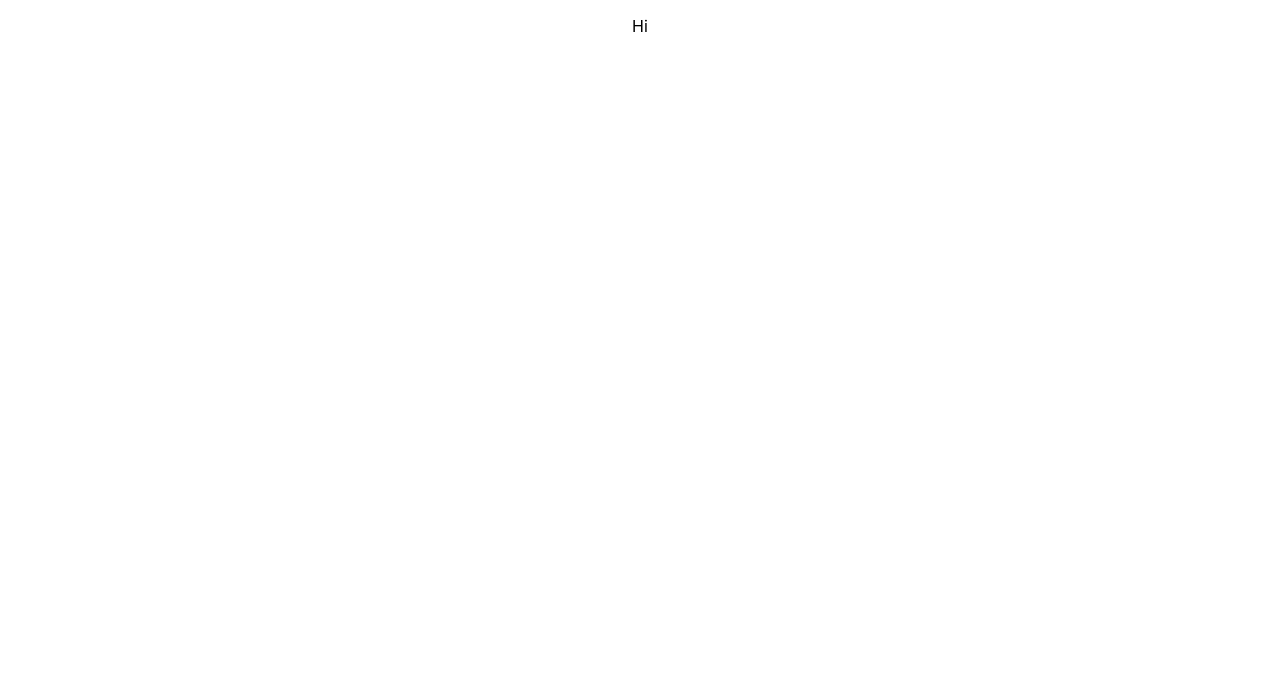
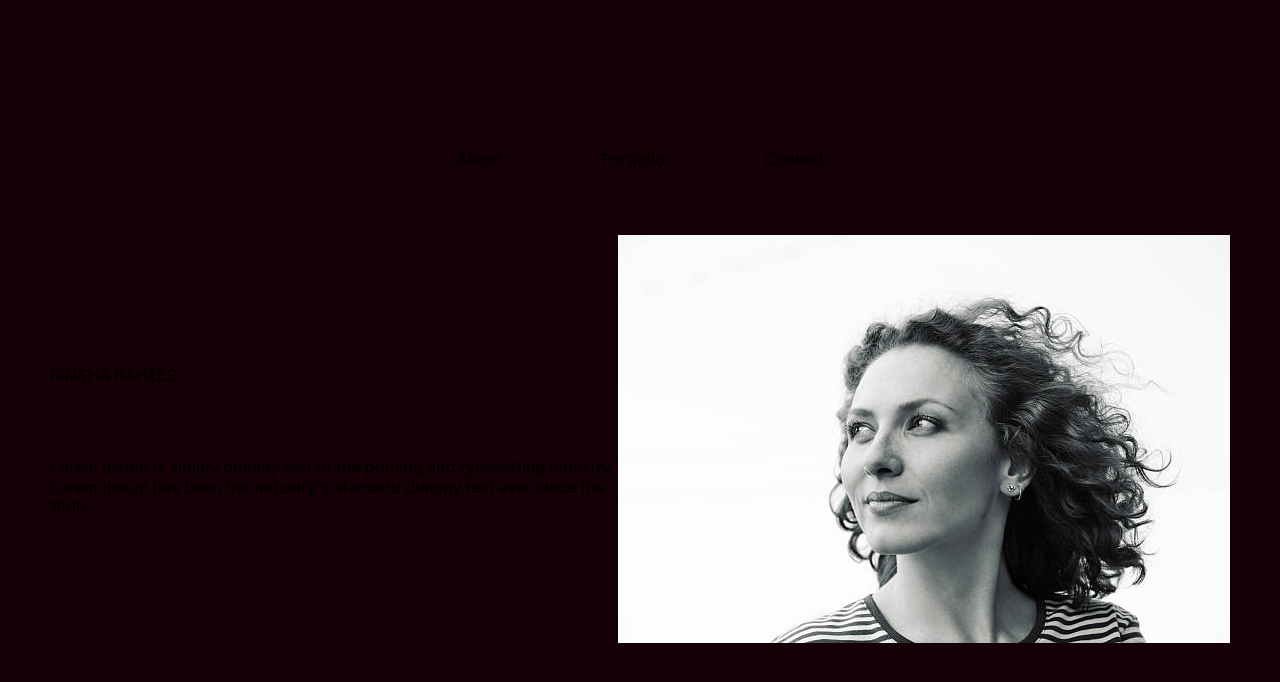
Before and after one commit to Rinsha-Rahees/Portfolio, a React (Create React App) app in the folder my-portfolio/: page / in a window 1280 px wide. Shown: the top 682 px of the page. Built offline with nearby package versions, Linux system fonts and the light colour scheme.

Commit message:
About Desc Done

```diff
--- a/my-portfolio/src/App.css
+++ b/my-portfolio/src/App.css
@@ -1,9 +1,37 @@
 .App {
   display: flex;
+  flex-direction: column;
   justify-content: center;
   align-items:center;
+  background-color: #140005;
+  min-height: 100vh;
+  overflow-y: auto;
 }
 
 .Contents{
   max-width: 1500px;
 }
+.headerMenu{
+  display: flex;
+  flex-direction: row;
+  justify-content: center;
+  align-items:center;
+  margin: 30px;
+}
+.About, .Portfolio, .Contact{
+  margin-right: 50px;
+  margin-left: 50px;
+}
+
+.About-Content{
+  margin: 50px;
+  display: flex;
+  flex-direction: row;
+  align-items: center;
+}
+.AboutDesc{
+  flex: 1;
+}
+.AboutImg{
+  flex: 1;
+}
--- a/my-portfolio/src/App.js
+++ b/my-portfolio/src/App.js
@@ -6,9 +6,45 @@ function App() {
       <div className='Contents'>
 
         <header className="App-header">
-          <p className='testclass text text-red-600'>Hi</p>
+          <div className="headerMenu">
+            <div className="About">
+              <p className='text-xl font-medium text-white'>About</p>
+            </div>
+            <div className="Portfolio">
+              <p className='text-xl font-medium text-white'>Portfolio</p>
+            </div>
+            <div className="Contact">
+              <p className='text-xl font-medium text-white'>Contact</p>
+            </div>
+
+
+            {/* Responsive till Tablet view.
+             MOBILE VIEW - NOT RESPONSIVE : Change to menu items in mobile view later */}
+
+          </div>
 
         </header>
+
+
+        <div className="About-Content">
+
+            <div className="AboutDesc">
+              <p className='text-white text-5xl'>RINSHA RAHEES</p><br/><br/>
+              <p className='text-white text-left'>Lorem Ipsum is simply dummy text of the printing and typesetting industry.<br></br>Lorem Ipsum has been the industry's standard dummy text ever since the 1500.</p>
+            </div>
+
+            <div className="AboutImg">
+              <img src='Images\blackNwhiteFace.jpg' alt='black n white face'
+              className='bg-cover bg-center'></img>
+            </div>
+
+
+            {/* Responsive till Tablet view.
+             MOBILE VIEW - NOT RESPONSIVE : Change to menu items in mobile view later */}
+
+          </div>
+
+
     </div>
 
     </div>
--- a/my-portfolio/src/Header.css
+++ b/my-portfolio/src/Header.css
@@ -0,0 +1,8 @@
+.headerMenu{
+    display: flex;
+    margin: 30px;
+  }
+  .About, .Portfolio, .Contact{
+    margin-right: 50px;
+    margin-left: 50px;
+  }
--- /dev/null
+++ b/my-portfolio/src/TitleTextsDesign.css
@@ -0,0 +1,3 @@
+common-title{
+    color: blueviolet;
+}
```
Also changed, not shown: my-portfolio/src/About.js (added, +13 -0 lines), my-portfolio/src/Header.js (+34 -0 lines), my-portfolio/src/TitleTextsDesign.js (added, +10 -0 lines), my-portfolio/public/Images/blackNwhiteFace.jpg (added), my-portfolio/src/About.css (added).
